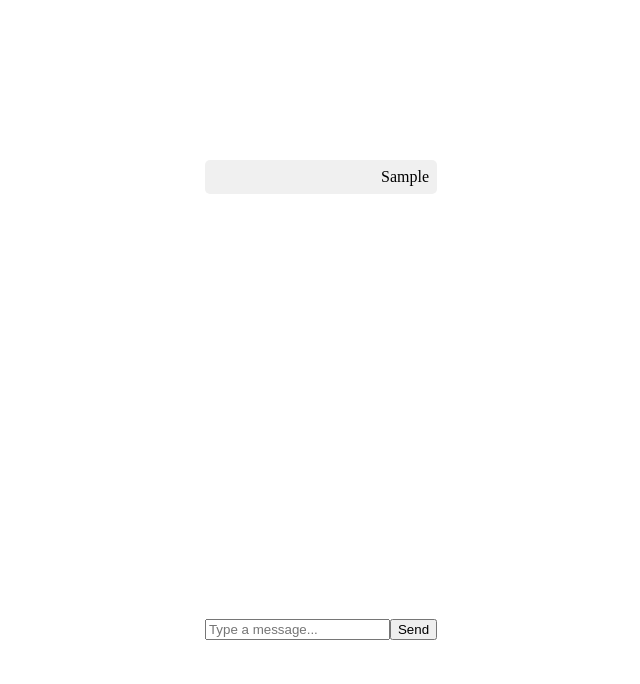
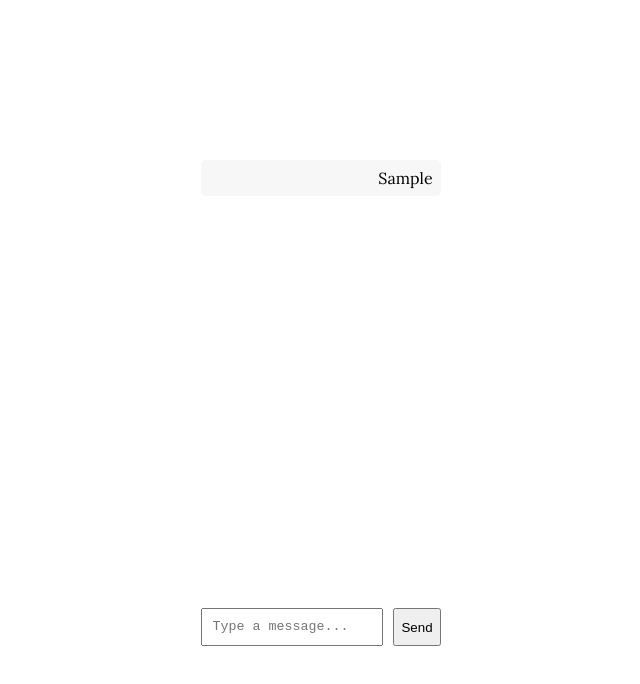
Before and after one commit to sketchius/lively, a Vue app in the folder public/: page / in a window 1280 px wide. Both pictures are taken after typing "Sample" into the empty fields and a click on the button "Send". Shown: the top 684 px of the page, without its empty margins (319-959 px from the left). Built offline with nearby package versions, Linux system fonts and the light colour scheme; no server answers.

Commit message:
Improve styling

```diff
--- a/public/src/App.vue
+++ b/public/src/App.vue
@@ -16,12 +16,15 @@ export default {
 </script>
 
 <style>
+@import url("https://fonts.googleapis.com/css2?family=Lora&display=swap");
+
 body {
   margin: 0;
   padding: 0;
 }
 
 #app {
+  font-family: "Lora", "Times New Roman", Times, serif;
   margin: 0;
   padding: 0;
   height: 100vh;
--- a/public/src/components/ChatInput.vue
+++ b/public/src/components/ChatInput.vue
@@ -1,11 +1,12 @@
 <template>
   <div class="chat-input">
-    <input
-      type="text"
+    <textarea
       v-model="newMessage"
-      @keyup.enter="send"
+      @input="adjustHeight"
+      @keyup.enter.prevent="send"
       placeholder="Type a message..."
-    />
+      ref="textarea"
+    ></textarea>
     <button @click="send">Send</button>
   </div>
 </template>
@@ -23,7 +24,13 @@ export default {
       if (this.newMessage.trim()) {
         this.$emit("sendMessage", this.newMessage);
         this.newMessage = "";
+        this.$nextTick(() => this.adjustHeight()); // Adjust height after clearing
       }
+    },
+    adjustHeight() {
+      const textarea = this.$refs.textarea;
+      textarea.style.height = "auto"; // Temporarily collapse the textarea to reset scrollHeight
+      textarea.style.height = textarea.scrollHeight + "px"; // Set height based on content
     },
   },
 };
@@ -31,14 +38,25 @@ export default {
 
 <style scoped>
 .chat-input {
-  /* Styles for the chat input container */
+  display: flex; /* Use flexbox for layout */
+  width: 100%; /* Set the maximum width */
+  margin: 0 auto; /* Center the chat input */
+  height: 2em;
+  justify-content: stretch;
 }
 
-.chat-input input {
-  /* Styles for the input field */
+.chat-input textarea {
+  padding: 10px;
+  padding-bottom: 0;
+  flex-grow: 1;
+  margin-right: 10px;
+  resize: none;
+  overflow: hidden;
+  box-sizing: border-box;
+  min-height: 38px;
 }
 
 .chat-input button {
-  /* Styles for the send button */
+  height: 38px;
 }
 </style>
--- a/public/src/components/ChatMessage.vue
+++ b/public/src/components/ChatMessage.vue
@@ -1,18 +1,24 @@
 <template>
-    <div class="message" :class="{ 'user-message': message.role === 'user', 'assistant-message': message.role === 'assistant' }">
+  <div
+    class="message"
+    :class="{
+      'user-message': message.role === 'user',
+      'assistant-message': message.role === 'assistant',
+    }"
+  >
     {{ message.content }}
   </div>
 </template>
 
 <script>
 export default {
-    name: 'ChatMessage',
+  name: "ChatMessage",
   props: {
     message: {
       type: Object,
-        required: true
-      }
-    }
+      required: true,
+    },
+  },
 };
 </script>
 
@@ -26,13 +32,13 @@
 
 .user-message {
   /* Specific styles for user messages */
-    background-color: #f0f0f0;
+  background-color: #f7f7f7;
   text-align: right;
 }
 
 .assistant-message {
   /* Specific styles for assistant (bot) messages */
-    background-color: #e0e0ff;
+  background-color: #f6f6ff;
   text-align: left;
 }
 </style>
--- a/public/src/components/MessageArea.vue
+++ b/public/src/components/MessageArea.vue
@@ -28,5 +28,6 @@ export default {
   flex-grow: 1; /* Takes up the remaining space */
   overflow-y: auto; /* Adds a scrollbar if content overflows */
   width: 100%;
+  margin: 0 auto;
 }
 </style>
```
Lines whose indentation alone changed are shown as unchanged.
